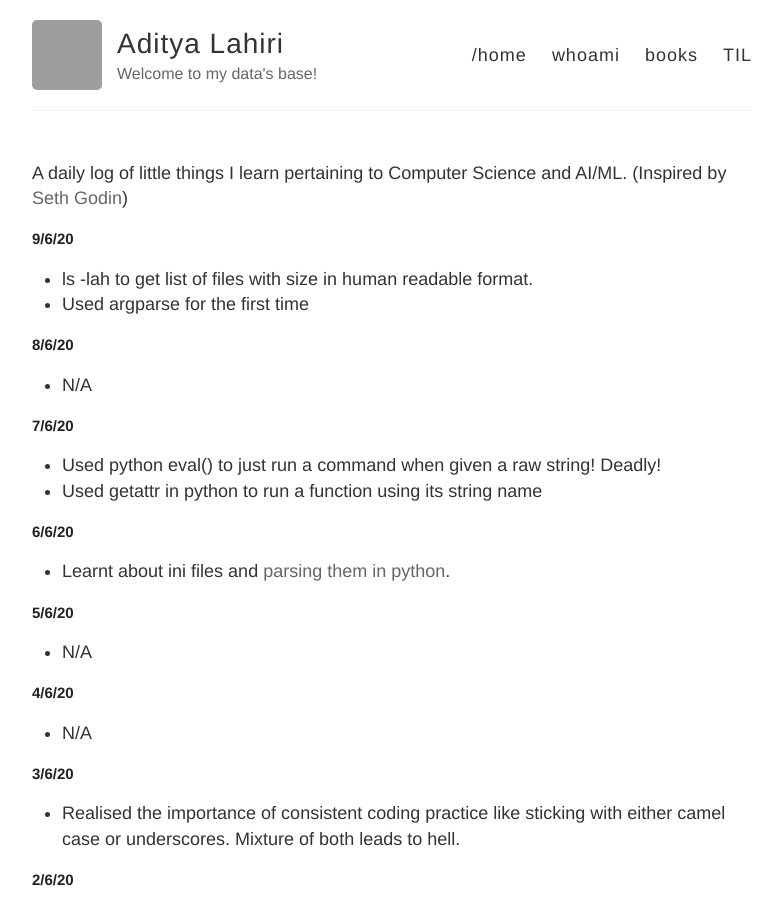
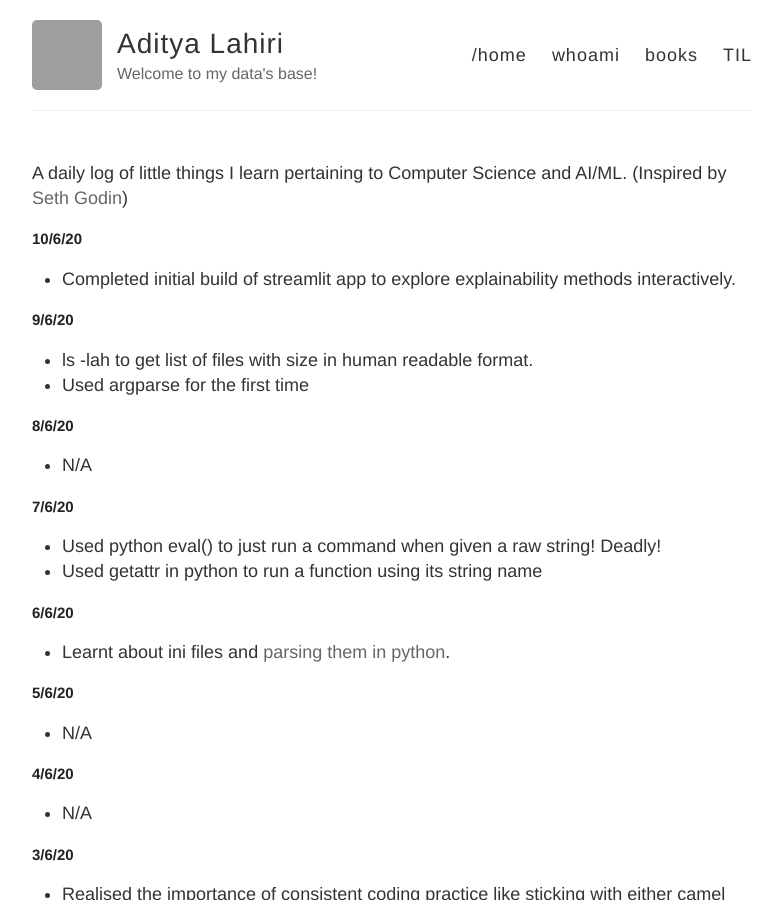
Before and after one commit to adityalahiri/adityalahiri.github.io, a Jekyll site: the page built from TIL.md, in a window 1280 px wide and 900 px high. Shown: the whole window, without its empty margins (248-1030 px from the left). Built offline with Jekyll 4.4.1, drawn with Linux system fonts in a browser that asks for light colours; our own code applies the rules of GitHub Pages for plain Markdown files; grey boxes are pictures that could not be loaded.

Commit message:
Update for 10/6

```diff
--- a/TIL.md
+++ b/TIL.md
@@ -1,5 +1,9 @@
 A daily log of little things I learn pertaining to Computer Science and AI/ML.
 (Inspired by [Seth Godin](https://seths.blog/))
+
+## 10/6/20
+
+* Completed initial build of streamlit app to explore explainability methods interactively.
 
 ## 9/6/20
 
```
